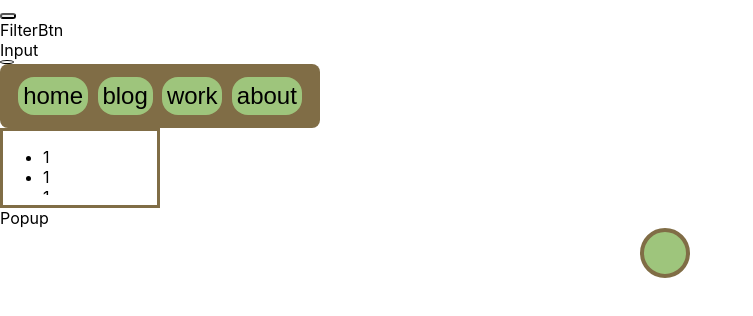
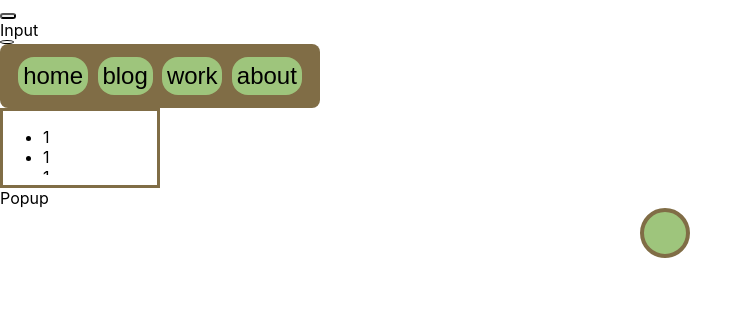
Before and after one commit to C-B-U/owl-forest, a React (Create React App) app in the folder frontend/: page / in a window 1280 px wide. Shown: the top 316 px of the page, without its empty margins (0-753 px from the left). Built offline with nearby package versions, Linux system fonts and the light colour scheme.

Commit message:
feat:#3 Filter 삭제

```diff
--- a/frontend/src/App.jsx
+++ b/frontend/src/App.jsx
@@ -1,7 +1,6 @@
 import './App.css';
 
 import Btn from './Components/Btn';
-import FilterBtn from './Components/FilterBtn';
 import Input from './Components/Input';
 import SignBtn from './Components/SignBtn';
 import Menu from './Components/Menu';
@@ -13,7 +12,6 @@ function App() {
   return (
     <div>
       <Btn />
-      <FilterBtn />
       <Input />
       <SignBtn />
       <Menu />
--- a/frontend/src/Components/FilterBtn.jsx
+++ /dev/null
@@ -1,5 +0,0 @@
-import React from 'react';
-
-export default function FilterBtn() {
-  return <div>FilterBtn</div>;
-}
```
